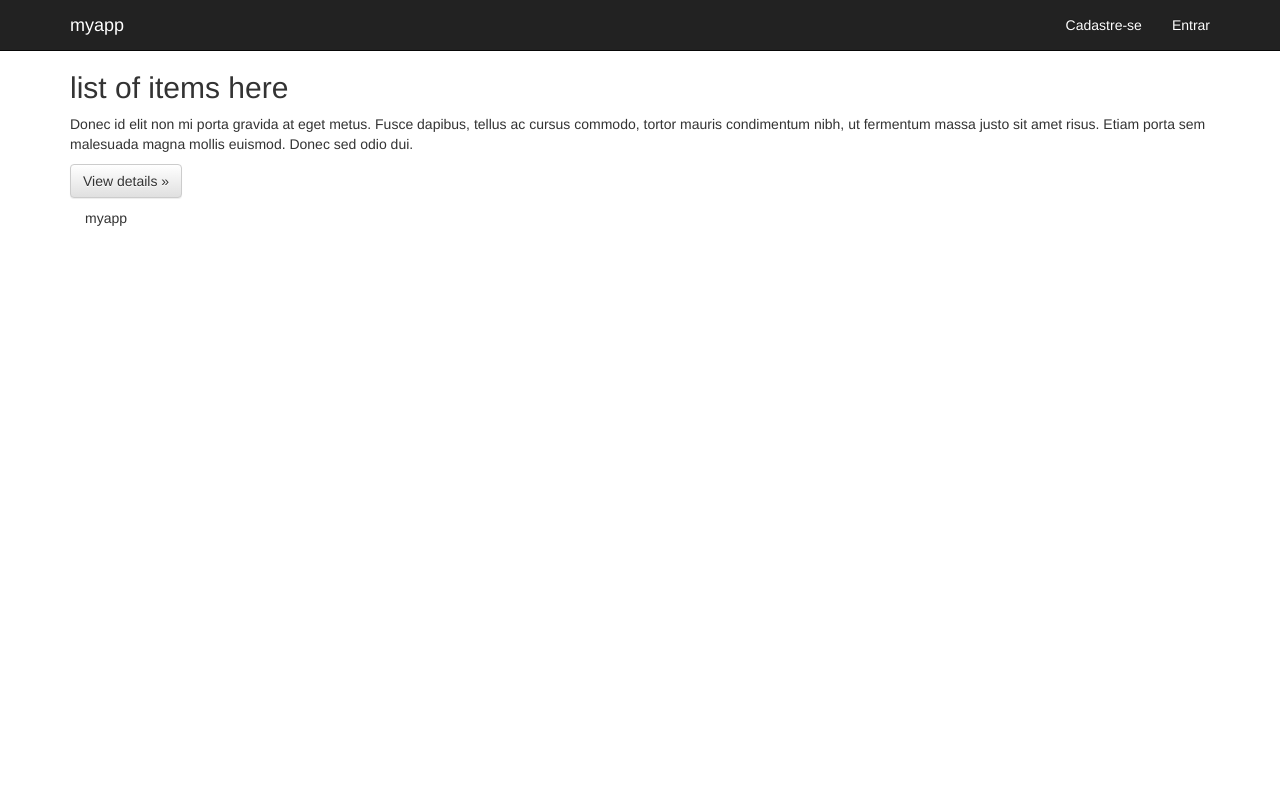
After one commit to gutobenn/inf-engsw, a Django app: template myapp/templates/myapp/items.html in a window 1280 px wide. The commit adds this page. Run offline with Django 3.2, Linux system fonts and the light colour scheme; the template is opened without the code that fills it, so the values that code supplies are empty; some libraries are stand-ins or nearby versions.

Commit message:
base template, index

```diff
--- a/myapp/static/css/style.css
+++ b/myapp/static/css/style.css
@@ -1,3 +1,33 @@
-h1 a {
-    color: #FCA205;
+.navbar-inverse {
+  background: #222222;
+  margin-bottom: 0;
 }
+
+.navbar-inverse .navbar-brand,
+.navbar-inverse .navbar-nav > li > a {
+  color: #fff;
+}
+
+.navbar-inverse .navbar-nav > li > a:hover {
+  background: #090909;
+}
+
+.jumbotron p {
+  font-size: 17px;
+}
+
+.jumbotron h2 {
+  font-size: 27px;
+  margin-bottom: 15px;
+}
+
+.items-list .item {
+  font-size: 13px;
+  margin-bottom: 20px;
+}
+
+@media (min-width: 992px) {
+  .jumbotron #boxdbusca {
+    margin-top: 60px;
+  }
+}
--- /dev/null
+++ b/myapp/templates/myapp/basic_template.html
@@ -0,0 +1,53 @@
+{% load staticfiles %}
+<html>
+    <head>
+        <title>myapp</title>
+        <!-- Latest compiled and minified CSS -->
+        <link rel="stylesheet" href="https://maxcdn.bootstrapcdn.com/bootstrap/3.3.7/css/bootstrap.min.css" integrity="sha384-BVYiiSIFeK1dGmJRAkycuHAHRg32OmUcww7on3RYdg4Va+PmSTsz/K68vbdEjh4u" crossorigin="anonymous">
+        <!-- Optional theme -->
+        <link rel="stylesheet" href="https://maxcdn.bootstrapcdn.com/bootstrap/3.3.7/css/bootstrap-theme.min.css" integrity="sha384-rHyoN1iRsVXV4nD0JutlnGaslCJuC7uwjduW9SVrLvRYooPp2bWYgmgJQIXwl/Sp" crossorigin="anonymous">
+        <!-- Latest compiled and minified JavaScript -->
+        <script src="https://maxcdn.bootstrapcdn.com/bootstrap/3.3.7/js/bootstrap.min.js" integrity="sha384-Tc5IQib027qvyjSMfHjOMaLkfuWVxZxUPnCJA7l2mCWNIpG9mGCD8wGNIcPD7Txa" crossorigin="anonymous"></script>
+        <link rel="stylesheet" href="{% static 'css/style.css' %}">
+    </head>
+    <body>
+        <nav class="navbar navbar-inverse navbar-static-top">
+            <div class="container">
+              <div class="navbar-header">
+                <button type="button" class="navbar-toggle collapsed" data-toggle="collapse" data-target="#navbar" aria-expanded="false" aria-controls="navbar">
+                  <span class="sr-only">Toggle navigation</span>
+                  <span class="icon-bar"></span>
+                  <span class="icon-bar"></span>
+                  <span class="icon-bar"></span>
+                </button>
+                <a class="navbar-brand" href="#">myapp</a>
+              </div>
+              <div id="navbar" class="navbar-collapse collapse">
+                <ul class="nav navbar-nav navbar-right">
+                  <li><a href="#">Cadastre-se</a></li>
+                  <li><a href="#">Entrar</a></li>
+                </ul>
+                <!--form class="navbar-form navbar-right">
+                  <div class="form-group">
+                    <input type="text" placeholder="Email" class="form-control">
+                  </div>
+                  <div class="form-group">
+                    <input type="password" placeholder="Password" class="form-control">
+                  </div>
+                  <button type="submit" class="btn btn-success">Sign in</button>
+                </form-->
+              </div><!--/.navbar-collapse -->
+            </div>
+          </nav>
+
+          {% block 'container' %}
+          {% endblock %}
+
+          <div class="container">
+            <footer>
+              <p>myapp</p>
+            </footer>
+          </div>
+
+    </body>
+</html>
--- /dev/null
+++ b/myapp/templates/myapp/items.html
@@ -0,0 +1,12 @@
+{% extends 'myapp/basic_template.html' %}
+{% block 'container' %}
+<div class="container">
+  <!-- Example row of columns -->
+  <div class="row">
+    <div class="col-md-12">
+      <h2>list of items here</h2>
+      <p>Donec id elit non mi porta gravida at eget metus. Fusce dapibus, tellus ac cursus commodo, tortor mauris condimentum nibh, ut fermentum massa justo sit amet risus. Etiam porta sem malesuada magna mollis euismod. Donec sed odio dui. </p>
+      <p><a class="btn btn-default" href="#" role="button">View details &raquo;</a></p>
+    </div>
+</div> <!-- /container -->
+{% endblock %}
--- a/myapp/urls.py
+++ b/myapp/urls.py
@@ -4,4 +4,5 @@ from . import views
 
 urlpatterns = [
     url(r'^$', views.index, name='index'),
+    url(r'^$', views.items, name='items'),
 ]
--- a/myapp/views.py
+++ b/myapp/views.py
@@ -3,3 +3,6 @@ from django.http import HttpResponse
 
 def index(request):
     return render(request, 'myapp/index.html')
+
+def items(request):
+    return render(request, 'myapp/items.html')
```
Also changed, not shown: myapp/templates/myapp/index.html (+56 -20 lines), 2 other files.
